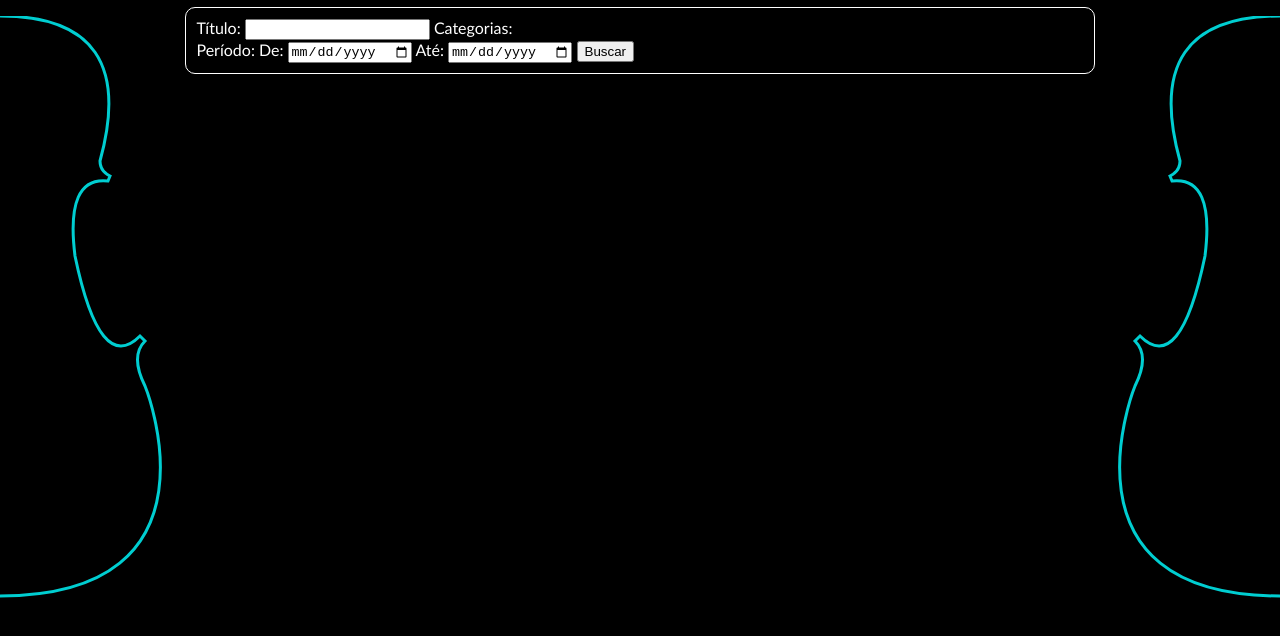
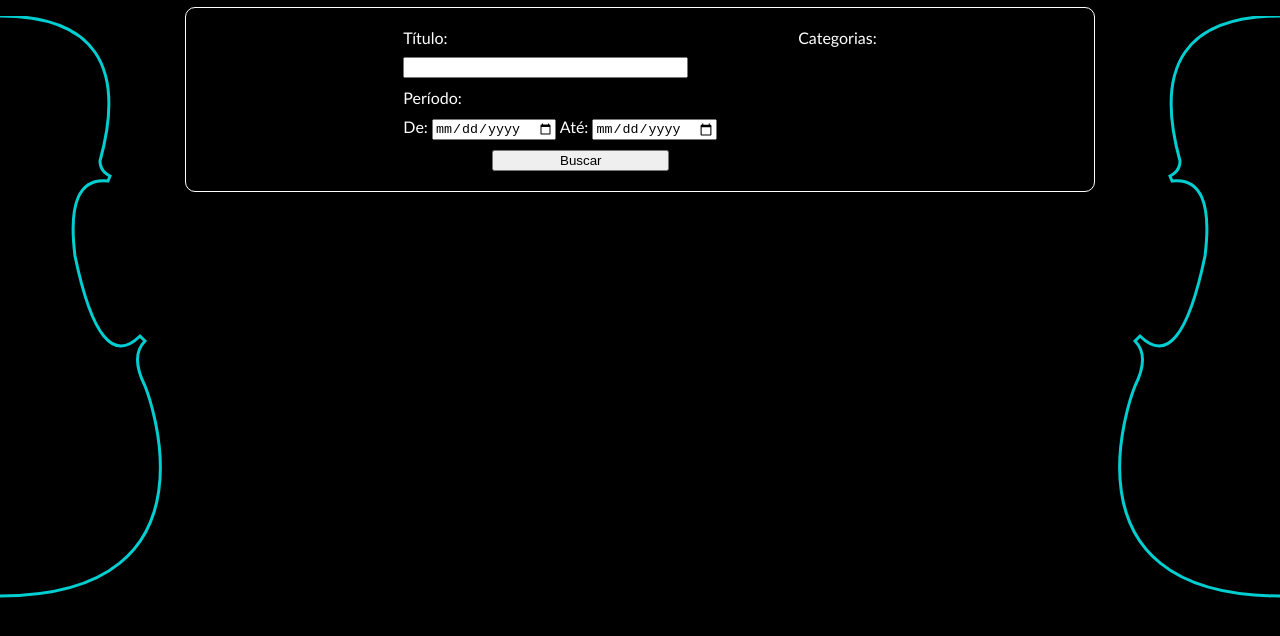
Before and after one commit to danielyuzo/2023_CCO1_Atividades, a website: page ProjIndividual/site/public/busca.html in a window 1280 px wide. Shown: the part 84-720 px from the top of the page. Drawn offline with Linux system fonts and the light colour scheme; no server answers.

Commit message:
Estilização de sistema de buscas

```diff
--- a/ProjIndividual/site/public/busca.html
+++ b/ProjIndividual/site/public/busca.html
@@ -63,17 +63,21 @@
     <!-- Corpo -->
     <div class="containerBusca">
         <div class="busca">
-            Título: <input id="inpTitulo" type="text">
-            Categorias: <div id="divCategorias">
+            <div id="divBusca">
+                Título: <input id="inpTitulo" type="text">
+                Período:
+                <span>De: <input id="inpDataMin" type="date">
+                Até: <input id="inpDataMax" type="date"></span>
+
+
+                <button onclick="buscarPosts()">Buscar</button>
             </div>
-
-            Período:
-            De: <input id="inpDataMin" type="date">
-            Até: <input id="inpDataMax" type="date">
-            <button onclick="buscarPosts()">Buscar</button>
+            <div id="divCategorias">
+                Categorias:
+            </div>
         </div>
-        <div id="divLista" class="lista"></div>
-        <div id="divPost"></div>
+    <div id="divLista" class="lista"></div>
+    <div id="divPost"></div>
     </div>
 
     <div id="deleteContainer" class="deleteCard">
@@ -304,13 +308,13 @@
                     textoServer: novoComentario,
                     usuarioServer: idUsuario
                 })
-            }).then((response)=>{
+            }).then((response) => {
                 if (response.ok) {
                     selecionarPost(idPost);
                 } else {
                     console.log(response);
                 }
-            }).catch((erro)=>{
+            }).catch((erro) => {
                 console.log(erro);
             });
         }
--- a/ProjIndividual/site/public/css/busca.css
+++ b/ProjIndividual/site/public/css/busca.css
@@ -10,16 +10,38 @@
 
 .busca {
     width: 99%;
+    display: flex;
+    justify-content: center;
     padding: 10px;
     border: 1px solid var(--mainColor);
     border-radius: 10px;
+}
+
+.busca div {
+    padding: 10px;
+}
+
+.busca #divBusca {
+    width: 40%;
+    margin-right: 20px;
+    display: flex;
+    flex-direction: column;
+    gap: 10px;
+}
+
+.busca #divBusca #inpTitulo {
+    width: 78%;
+}
+
+.busca button {
+    width: 50%;
+    align-self: center;
 }
 
 .lista {
     display: flex;
     flex-direction: column;
     align-items: center;
-
     width: 100%;
     /* border: 1px solid white; */
 }
--- a/ProjIndividual/site/public/js/funcoes.js
+++ b/ProjIndividual/site/public/js/funcoes.js
@@ -39,7 +39,7 @@ function obterCategorias() {
     fetch("/categoria/listar/").then((resposta) => {
         if (resposta.ok) {
             resposta.json().then(dados => {
-                divCategorias.innerHTML = '';
+                divCategorias.innerHTML = 'Categorias<br>';
                 for (var i = 0; i < dados.length; i++) {
                     idCategorias.push(`inpCategoria${dados[i].idCategoria}`);
                     divCategorias.innerHTML += `<input id="${idCategorias[i]}" type="checkbox" value="${dados[i].idCategoria}">${dados[i].nome}<br>`;
```
Also changed, not shown: ProjIndividual/site/public/dashboard.html (+4 -2 lines), ProjIndividual/site/public/index.html (+0 -2 lines).
